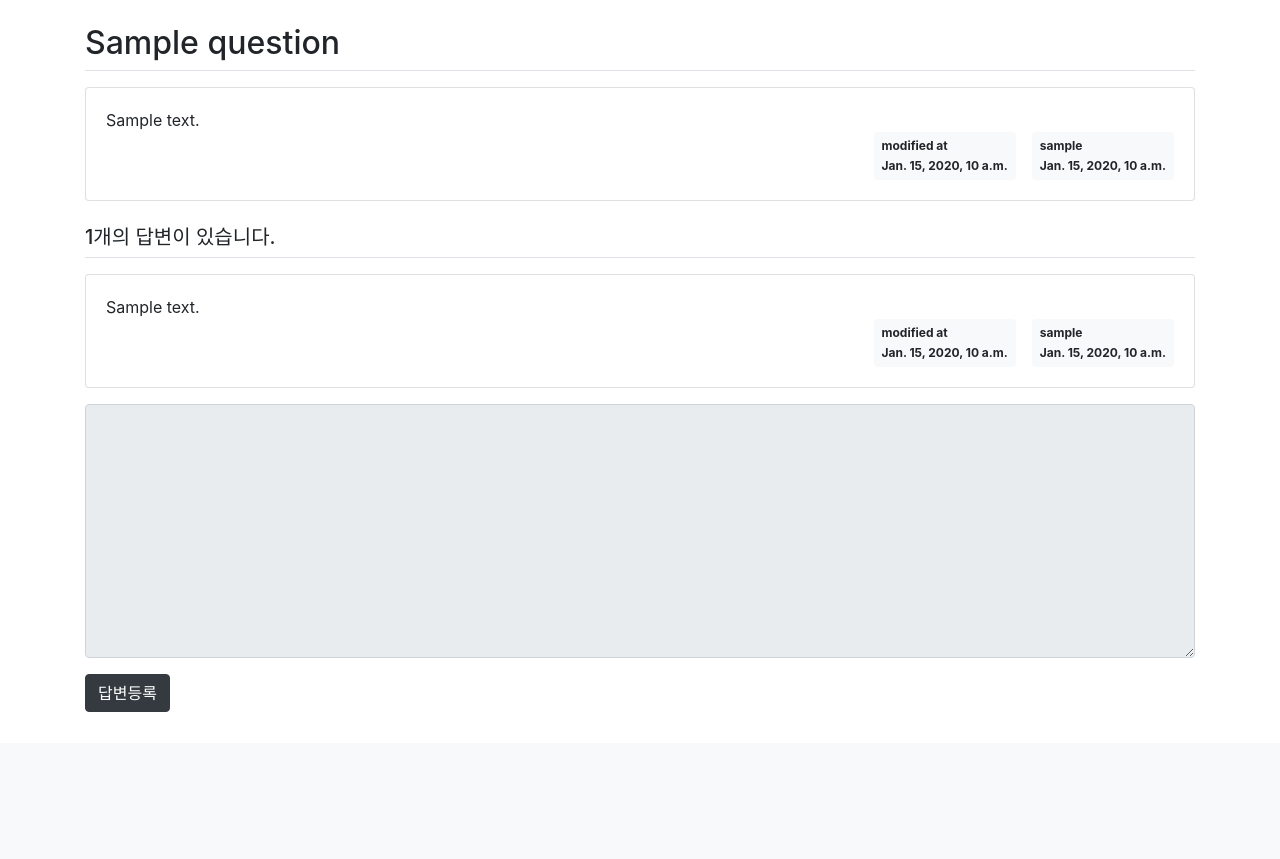
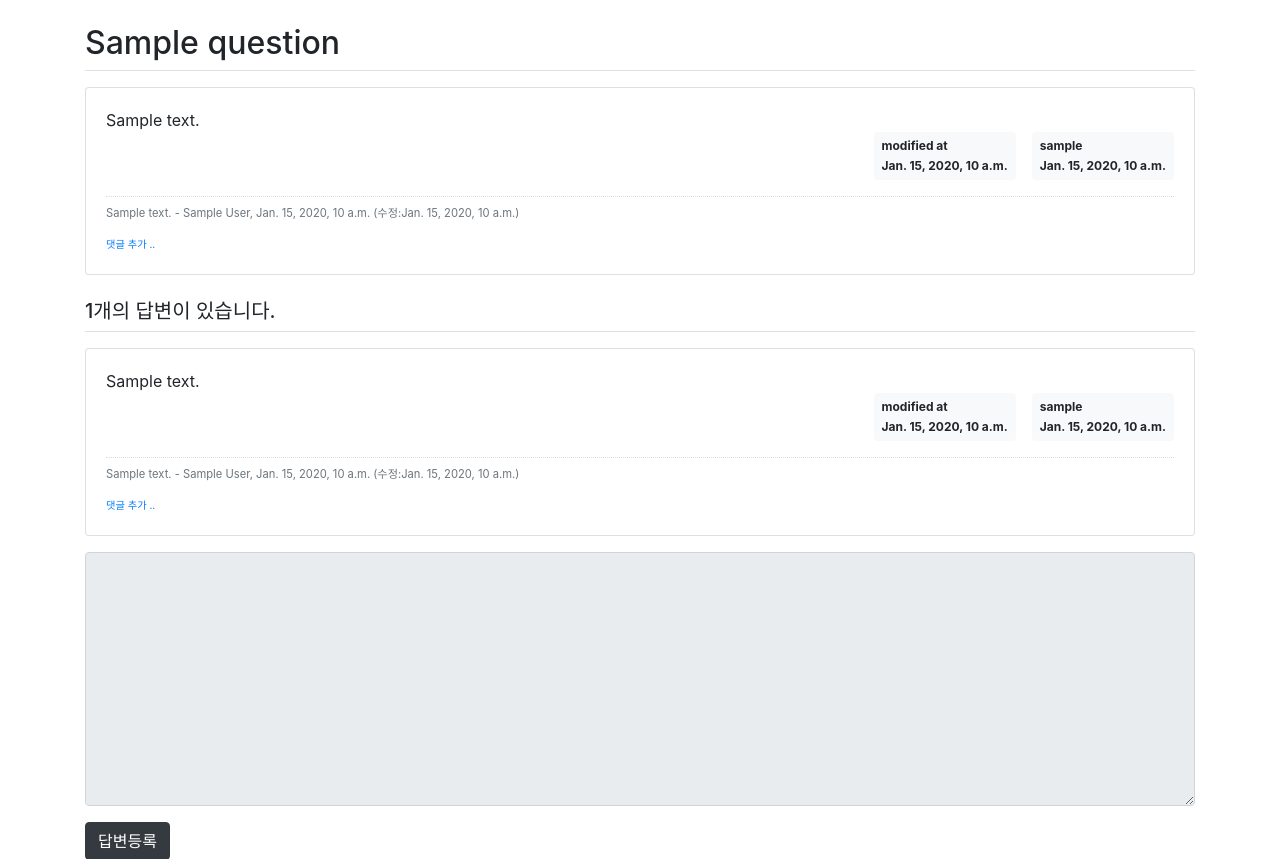
Before and after one commit to heechul90/jump_to_django, a Django app: template projects/mysite/templates/pybo/question_detail.html in a window 1280 px wide. Shown: the part 57-916 px from the top of the page. Before the commit the page ends 769 px from the top, so only its background shows below. Run offline with Django 3.2, Linux system fonts and the light colour scheme; the template is opened without the code that fills it: values that come from a table or form of the project are taken from there, most other values are stand-ins (such as "Sample title", 1, 10 or a date in 2020); some libraries are stand-ins or nearby versions.

Commit message:
댓글기능 추가

```diff
--- a/projects/mysite/pybo/forms.py
+++ b/projects/mysite/pybo/forms.py
@@ -1,5 +1,5 @@
 from django import forms
-from pybo.models import Question, Answer
+from pybo.models import Question, Answer, Comment
 
 
 class QuestionForm(forms.ModelForm):
@@ -12,7 +12,7 @@ class QuestionForm(forms.ModelForm):
         # }
         labels = {
             'subject': '제목',
-            'content': '내용'
+            'content': '내용',
         }
 
 class AnswerForm(forms.ModelForm):
@@ -22,3 +22,11 @@ class AnswerForm(forms.ModelForm):
         labels = {
             'content': '답변내용',
         }
+
+class CommentForm(forms.ModelForm):
+    class Meta:
+        model = Comment
+        fields = ['content']
+        labels = {
+            'content': '댓글내용',
+        }
--- a/projects/mysite/pybo/urls.py
+++ b/projects/mysite/pybo/urls.py
@@ -13,5 +13,11 @@ urlpatterns = [
     path('question/modify/<int:question_id>/', views.question_modify, name='question_modify'),
     path('question/delete/<int:question_id>/', views.question_delete, name='question_delete'),
     path('answer/modify/<int:answer_id>/', views.answer_modify, name='answer_modify'),
-    path('answer/delete/<int:answer_id>/', views.answer_delete, name='answer_delete')
+    path('answer/delete/<int:answer_id>/', views.answer_delete, name='answer_delete'),
+    path('comment/create/question/<int:question_id>/', views.comment_create_question, name='comment_create_question'),
+    path('comment/modify/question/<int:comment_id>/', views.comment_modify_question, name='comment_modify_question'),
+    path('comment/delete/question/<int:comment_id>/', views.comment_delete_question, name='comment_delete_question'),
+    path('comment/create/answer/<int:answer_id>/', views.comment_create_answer, name='comment_create_answer'),
+    path('comment/modify/answer/<int:comment_id>/', views.comment_modify_answer, name='comment_modify_answer'),
+    path('comment/delete/answer/<int:comment_id>/', views.comment_delete_answer, name='comment_delete_answer'),
 ]
--- /dev/null
+++ b/projects/mysite/static/style.css
@@ -0,0 +1 @@
+.comment { border-top:dotted 1px #ddd; font-size:0.7em; }
--- a/projects/mysite/templates/pybo/question_detail.html
+++ b/projects/mysite/templates/pybo/question_detail.html
@@ -34,6 +34,32 @@
                 <a href="#" class="delete btn btn-sm btn-outline-secondary" data-uri="{% url 'pybo:question_delete' question.id %}">삭제</a>
             </div>
             {% endif %}
+            <!-- 질문 댓글 Start -->
+            {% if question.comment_set.count > 0 %}
+            <div class="mt-3">
+            {% for comment in question.comment_set.all %}
+                <div class="comment py-2 text-muted">
+                    <span style="white-space: pre-line;">{{ comment.content }}</span>
+                    <span>
+                        - {{ comment.author }}, {{ comment.create_date }}
+                        {% if comment.modify_date %}
+                        (수정:{{ comment.modify_date }})
+                        {% endif %}
+                    </span>
+                    {% if request.user == comment.author %}
+                    <a href="{% url 'pybo:comment_modify_question' comment.id  %}" class="small">수정</a>,
+                    <a href="#" class="small delete"
+                       data-uri="{% url 'pybo:comment_delete_question' comment.id  %}">삭제</a>
+                    {% endif %}
+                </div>
+            {% endfor %}
+            </div>
+            {% endif %}
+            <div>
+                <a href="{% url 'pybo:comment_create_question' question.id  %}"
+                   class="small"><small>댓글 추가 ..</small></a>
+            </div>
+            <!-- 질문 댓글 End -->
         </div>
     </div>
     <h5 class="border-bottom my-3 py-2">{{question.answer_set.count}}개의 답변이 있습니다.</h5>
@@ -59,6 +85,32 @@
                 <a href="#" class="delete btn btn-sm btn-outline-secondary " data-uri="{% url 'pybo:answer_delete' answer.id  %}">삭제</a>
             </div>
             {% endif %}
+            <!-- 답변 댓글 Start -->
+            {% if answer.comment_set.count > 0 %}
+            <div class="mt-3">
+            {% for comment in answer.comment_set.all %}
+                <div class="comment py-2 text-muted">
+                    <span style="white-space: pre-line;">{{ comment.content }}</span>
+                    <span>
+                        - {{ comment.author }}, {{ comment.create_date }}
+                        {% if comment.modify_date %}
+                        (수정:{{ comment.modify_date }})
+                        {% endif %}
+                    </span>
+                    {% if request.user == comment.author %}
+                    <a href="{% url 'pybo:comment_modify_answer' comment.id  %}" class="small">수정</a>,
+                    <a href="#" class="small delete"
+                       data-uri="{% url 'pybo:comment_delete_answer' comment.id  %}">삭제</a>
+                    {% endif %}
+                </div>
+            {% endfor %}
+            </div>
+            {% endif %}
+            <div>
+                <a href="{% url 'pybo:comment_create_answer' answer.id  %}"
+                   class="small"><small>댓글 추가 ..</small></a>
+            </div>
+            <!-- 답변 댓글 End -->
         </div>
     </div>
     {% endfor %}
```
Also changed, not shown: projects/mysite/templates/pybo/comment_form.html (added, +17 -0 lines), projects/mysite/db.sqlite3.
